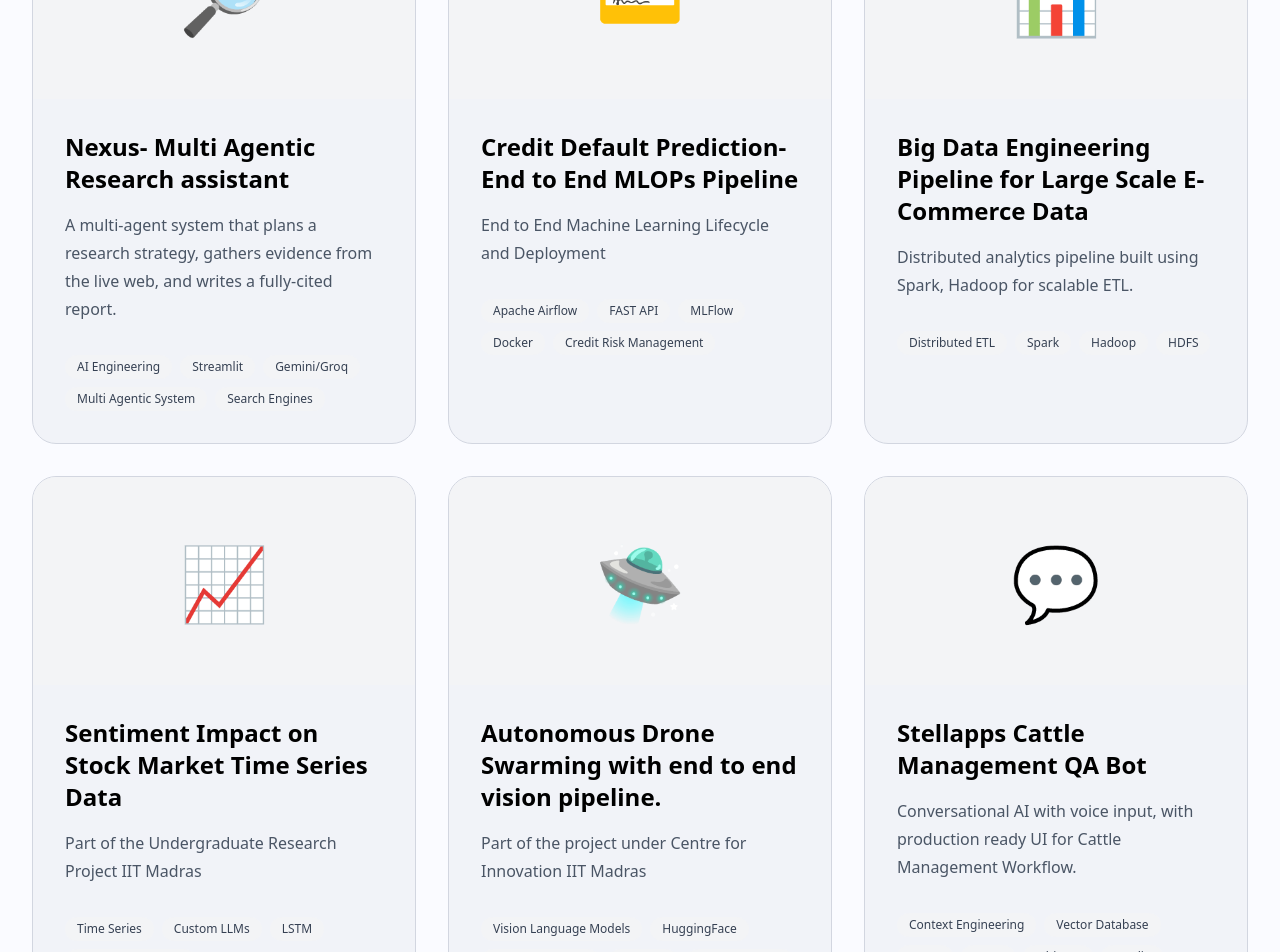
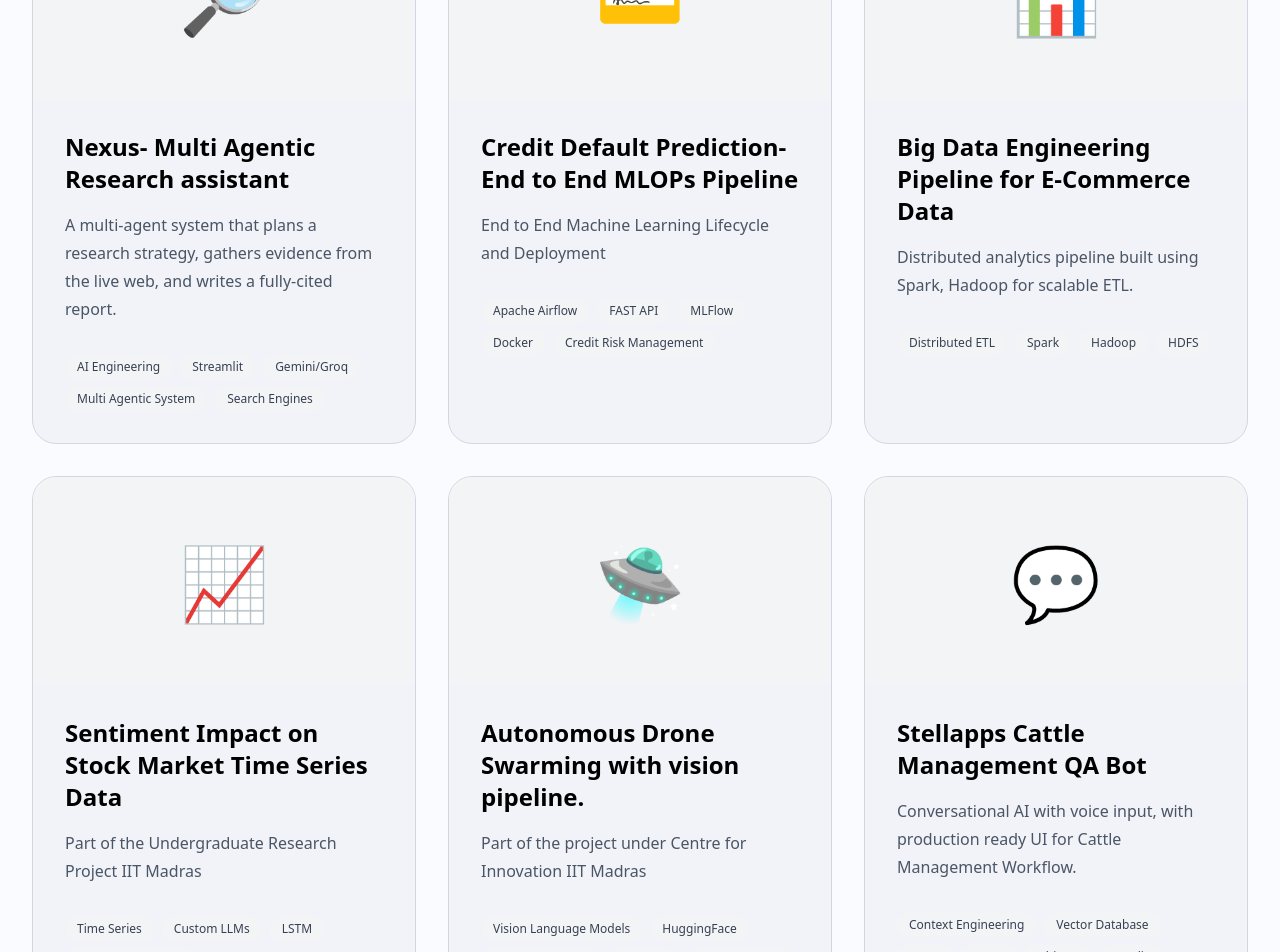
Before and after one commit to MayankK10/PortfolioWebpage, a Next.js app: page / in a window 1280 px wide. Shown: the part 4060-5012 px from the top of the page. Built offline with nearby package versions, Linux system fonts and the light colour scheme.

Commit message:
Updated Titles

```diff
--- a/src/app/components/Projects.tsx
+++ b/src/app/components/Projects.tsx
@@ -87,7 +87,7 @@ built: [
     },
     {
       emoji: "📊",
-      title: "Big Data Engineering Pipeline for Large Scale E-Commerce Data",
+      title: "Big Data Engineering Pipeline for E-Commerce Data",
       description:
         "Distributed analytics pipeline built using Spark, Hadoop for scalable ETL.",
       tags: ["Distributed ETL", "Spark", "Hadoop", "HDFS"],
@@ -156,7 +156,7 @@ built: [
     },
     {
       emoji: "🛸",
-      title: "Autonomous Drone Swarming with end to end vision pipeline.",
+      title: "Autonomous Drone Swarming with vision pipeline.",
       description:
         "Part of the project under Centre for Innovation IIT Madras",
       tags: ["Vision Language Models", "HuggingFace", "Diffusion Models","OpenCV","Multithreading"],
```
